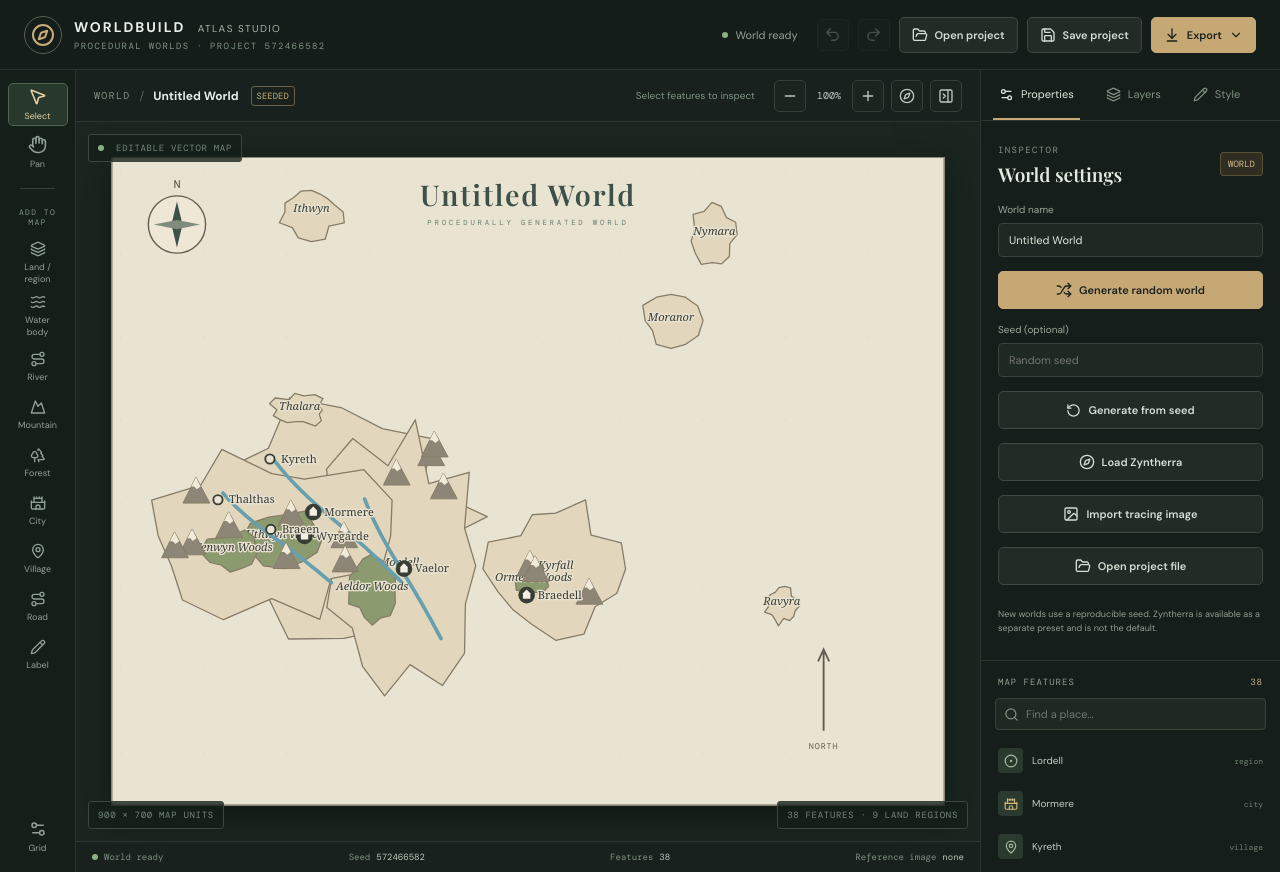
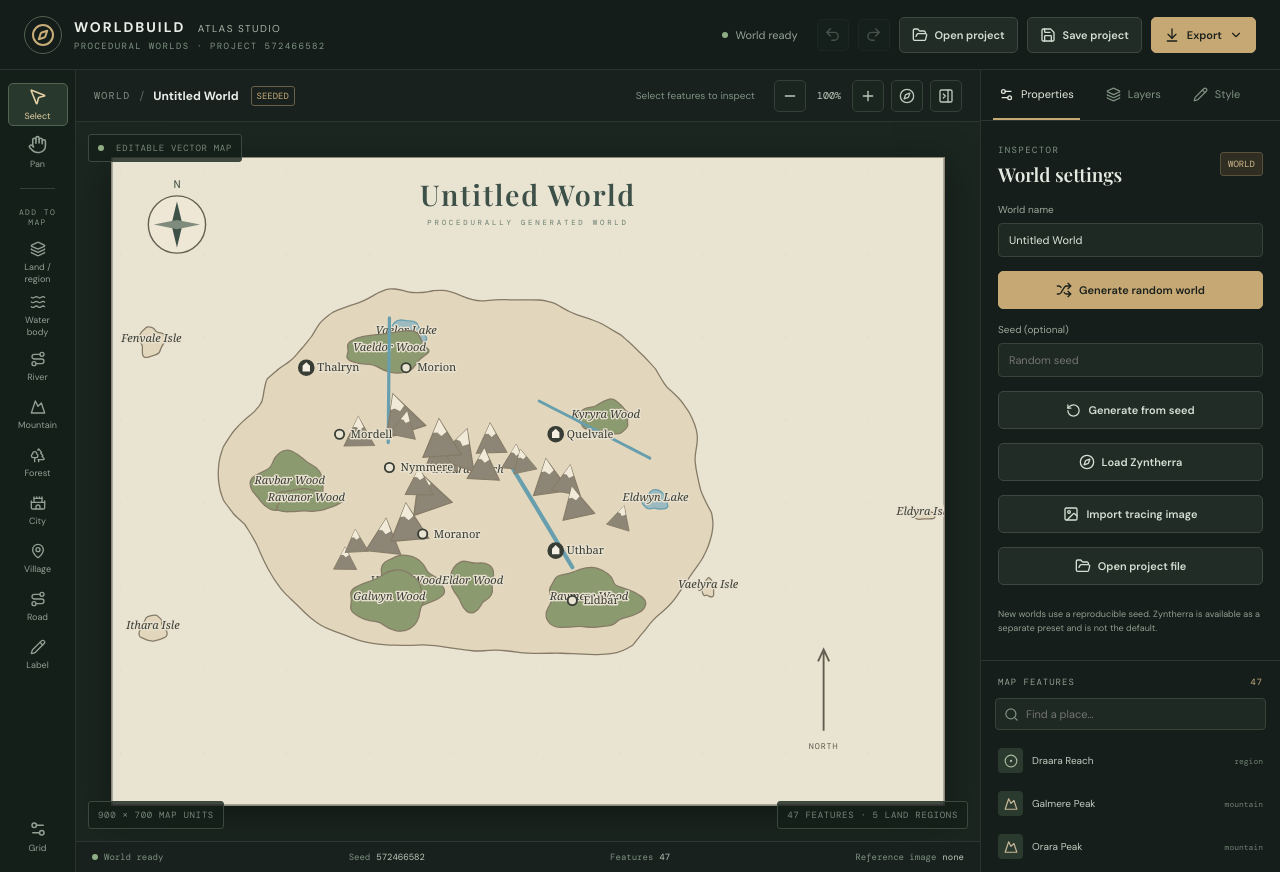
Before and after one commit to KingNoobie777/WorldbuildApp, a React (Vite) app: page / in a window 1280 px wide. Built offline with nearby package versions, Linux system fonts and the light colour scheme.

Commit message:
Replace random polygons with coherent noise-based terrain generation

```diff
--- a/src/App.tsx
+++ b/src/App.tsx
@@ -64,25 +64,124 @@ function fantasyName(rng:()=>number){
  const b=['anor','ara','bar','dell','dor','en','eth','fall','garde','ia','ion','mere','or','ryn','thas','vale','wyn','yra'];
  return pick(rng,a)+pick(rng,b);
 }
-function makeLandPath(rng:()=>number,cx:number,cy:number,rx:number,ry:number){
- const count=12+Math.floor(rng()*7); const pts:{x:number;y:number}[]=[];
- for(let i=0;i<count;i++){const a=(Math.PI*2*i/count);const jitter=.76+rng()*.48;pts.push({x:Math.max(24,Math.min(876,cx+Math.cos(a)*rx*jitter)),y:Math.max(35,Math.min(665,cy+Math.sin(a)*ry*jitter))});}
- return 'M '+pts.map(p=>p.x.toFixed(1)+' '+p.y.toFixed(1)).join(' L ')+' Z';
+type Point={x:number;y:number};
+function smoothClosedPath(points:Point[]){
+ if(points.length<3)return '';
+ const mids=points.map((p,i)=>({x:(p.x+points[(i+1)%points.length].x)/2,y:(p.y+points[(i+1)%points.length].y)/2}));
+ let d='M '+mids[mids.length-1].x.toFixed(1)+' '+mids[mids.length-1].y.toFixed(1);
+ points.forEach((p,i)=>{d+=' Q '+p.x.toFixed(1)+' '+p.y.toFixed(1)+' '+mids[i].x.toFixed(1)+' '+mids[i].y.toFixed(1);});
+ return d+' Z';
+}
+function valueNoise(x:number,y:number,seed:number){
+ const hash=(ix:number,iy:number)=>{let n=Math.imul(ix,374761393)+Math.imul(iy,668265263)+Math.imul(seed|0,1442695041);n=Math.imul(n^(n>>>13),1274126177);return ((n^(n>>>16))>>>0)/2147483647.5-1;};
+ const ix=Math.floor(x),iy=Math.floor(y),fx=x-ix,fy=y-iy;
+ const sx=fx*fx*(3-2*fx),sy=fy*fy*(3-2*fy);
+ const a=hash(ix,iy),b=hash(ix+1,iy),c=hash(ix,iy+1),d=hash(ix+1,iy+1);
+ const top=a+(b-a)*sx,bot=c+(d-c)*sx;
+ return top+(bot-top)*sy;
+}
+function terrainNoise(x:number,y:number,seed:number){
+ return valueNoise(x/150,y/150,seed)*.58+valueNoise(x/68,y/68,seed+17)*.29+valueNoise(x/30,y/30,seed+41)*.13;
+}
+type LandMass={cx:number;cy:number;rx:number;ry:number;angle:number;weight:number};
+function makeTerrainField(seed:number,rng:()=>number){
+ const masses:LandMass[]=[];
+ const count=1+Math.floor(rng()*3);
+ const anchorX=280+rng()*340,anchorY=230+rng()*220;
+ for(let i=0;i<count;i++){
+  const angle=rng()*Math.PI*2,dist=i===0?0:70+rng()*135;
+  masses.push({cx:Math.max(100,Math.min(800,anchorX+Math.cos(angle)*dist)),cy:Math.max(100,Math.min(600,anchorY+Math.sin(angle)*dist)),rx:145+rng()*105,ry:115+rng()*105,angle:(rng()-.5)*.9,weight:.82+rng()*.28});
+ }
+ const field=(x:number,y:number)=>{
+  let land=-2;
+  for(const m of masses){const dx=x-m.cx,dy=y-m.cy,ca=Math.cos(m.angle),sa=Math.sin(m.angle);const u=(dx*ca+dy*sa)/m.rx,v=(-dx*sa+dy*ca)/m.ry;const radial=1-Math.sqrt(u*u+v*v);land=Math.max(land,radial*m.weight);}
+  const edge=Math.min(x,MAP_W-x,y,MAP_H-y);
+  const edgeFade=Math.min(1,edge/42);
+  return land+terrainNoise(x,y,seed)*.24-(1-edgeFade)*.45;
+ };
+ return {field,masses};
+}
+function contourLand(field:(x:number,y:number)=>number,step=12){
+ const cols=Math.ceil(MAP_W/step),rows=Math.ceil(MAP_H/step);
+ const grid:number[][]=Array.from({length:rows+1},(_,j)=>Array.from({length:cols+1},(_,i)=>field(Math.min(MAP_W,i*step),Math.min(MAP_H,j*step))));
+ const segments:{a:Point;b:Point}[]=[];
+ for(let j=0;j<rows;j++)for(let i=0;i<cols;i++){
+  const x=i*step,y=j*step;
+  const v=[grid[j][i],grid[j][i+1],grid[j+1][i+1],grid[j+1][i]];
+  const p=[{x,y},{x:Math.min(MAP_W,x+step),y},{x:Math.min(MAP_W,x+step),y:Math.min(MAP_H,y+step)},{x,y:Math.min(MAP_H,y+step)}];
+  const edges:[[number,number],[number,number],[number,number],[number,number]]=[[0,1],[1,2],[2,3],[3,0]];
+  const crossings:Point[]=[];
+  for(const [a,b] of edges)if((v[a]>=0)!==(v[b]>=0)){const t=v[a]/(v[a]-v[b]);crossings.push({x:p[a].x+(p[b].x-p[a].x)*t,y:p[a].y+(p[b].y-p[a].y)*t});}
+  if(crossings.length===2)segments.push({a:crossings[0],b:crossings[1]});
+  else if(crossings.length===4){const center=(v[0]+v[1]+v[2]+v[3])/4;if((v[0]>=0)===(center>=0)){segments.push({a:crossings[0],b:crossings[3]},{a:crossings[1],b:crossings[2]});}else{segments.push({a:crossings[0],b:crossings[1]},{a:crossings[2],b:crossings[3]});}}
+ }
+ const key=(p:Point)=>Math.round(p.x*10)+','+Math.round(p.y*10);
+ const adjacency=new Map<string,number[]>();
+ segments.forEach((s,i)=>{for(const p of [s.a,s.b]){const k=key(p),arr=adjacency.get(k)||[];arr.push(i);adjacency.set(k,arr);}});
+ const used=new Set<number>(),loops:Point[][]=[];
+ for(let si=0;si<segments.length;si++){
+  if(used.has(si))continue;
+  const seg=segments[si];used.add(si);const loop=[seg.a,seg.b];let current=seg.b,guard=0;
+  while(guard++<segments.length+2){
+   const candidates=(adjacency.get(key(current))||[]).filter(n=>!used.has(n));
+   if(!candidates.length)break;
+   const next=segments[candidates[0]];used.add(candidates[0]);current=key(next.a)===key(current)?next.b:next.a;loop.push(current);
+   if(key(current)===key(loop[0]))break;
+  }
+  if(loop.length>=10&&key(loop[0])===key(loop[loop.length-1])){loop.pop();loops.push(loop);}
+ }
+ return loops.filter(loop=>Math.abs(loop.reduce((sum,p,i)=>{const q=loop[(i+1)%loop.length];return sum+p.x*q.y-q.x*p.y;},0)/2)>500);
+}
+function makeOrganicBlob(rng:()=>number,cx:number,cy:number,rx:number,ry:number){
+ const pts:Point[]=[],n=18+Math.floor(rng()*8),phase=rng()*Math.PI*2;
+ for(let i=0;i<n;i++){const a=i*Math.PI*2/n;const wave=1+.13*Math.sin(a*3+phase)+.08*Math.sin(a*5+phase*1.7)+(rng()-.5)*.14;pts.push({x:Math.max(8,Math.min(MAP_W-8,cx+Math.cos(a)*rx*wave)),y:Math.max(8,Math.min(MAP_H-8,cy+Math.sin(a)*ry*wave))});}
+ return smoothClosedPath(pts);
 }
 function generateWorld(seed:number):WorldProject{
- const rng=mulberry32(seed);const features:Feature[]=[];const count=3+Math.floor(rng()*3);
- for(let i=0;i<count;i++){
-   const cx=125+rng()*650,cy=135+rng()*440,rx=55+rng()*95,ry=45+rng()*100;
-   const name=fantasyName(rng);
-   features.push({id:'land-'+i,kind:'region',name,x:cx,y:cy,points:makeLandPath(rng,cx,cy,rx,ry)});
-   const settlements=1+Math.floor(rng()*3);
-   for(let j=0;j<settlements;j++){const sx=Math.max(25,Math.min(875,cx+(rng()-.5)*rx*1.15)),sy=Math.max(40,Math.min(660,cy+(rng()-.5)*ry*1.15));features.push({id:'city-'+i+'-'+j,kind:j===0?'city':'village',name:fantasyName(rng),x:sx,y:sy});}
-   if(rng()>.2)features.push({id:'forest-'+i,kind:'forest',name:fantasyName(rng)+' Woods',x:Math.max(25,cx-rx*.35),y:Math.max(40,cy+ry*.2),points:makeLandPath(rng,cx-rx*.35,cy+ry*.2,rx*.27,ry*.24)});
-   const mx=Math.max(30,Math.min(870,cx+(rng()-.5)*rx)),my=Math.max(45,Math.min(655,cy+(rng()-.5)*ry));
-   for(let j=0;j<2+Math.floor(rng()*4);j++)features.push({id:'mountain-'+i+'-'+j,kind:'mountain',name:fantasyName(rng)+' Peak',x:Math.max(20,Math.min(880,mx+(rng()-.5)*rx)),y:Math.max(35,Math.min(665,my+(rng()-.5)*ry))});
-   if(rng()>.25){const sx=Math.max(20,cx-rx*.45),sy=Math.max(35,cy-ry*.55);features.push({id:'river-'+i,kind:'river',name:fantasyName(rng)+' River',x:cx,y:cy,points:`M ${sx.toFixed(1)} ${sy.toFixed(1)} Q ${(cx-rx*.3).toFixed(1)} ${(cy-ry*.3).toFixed(1)} ${cx.toFixed(1)} ${cy.toFixed(1)} T ${(Math.min(875,cx+rx*.55)).toFixed(1)} ${Math.min(665,cy+ry*.6).toFixed(1)}`});}
+ const rng=mulberry32(seed);const features:Feature[]=[];const {field,masses}=makeTerrainField(seed,rng);
+ const contours=contourLand(field);
+ const landLoops=contours.length?contours:[[{x:180,y:200},{x:300,y:140},{x:450,y:180},{x:550,y:300},{x:430,y:480},{x:250,y:430}]];
+ const landAt=(x:number,y:number)=>field(x,y)>0.04;
+ const landPoints:Point[]=[];
+ for(let y=65;y<MAP_H-35;y+=18)for(let x=30;x<MAP_W-30;x+=18)if(landAt(x,y))landPoints.push({x,y});
+ landLoops.sort((a,b)=>Math.abs(b.reduce((s,p,i)=>s+p.x*b[(i+1)%b.length].y-b[(i+1)%b.length].x*p.y,0))-Math.abs(a.reduce((s,p,i)=>s+p.x*a[(i+1)%a.length].y-a[(i+1)%a.length].x*p.y,0)));
+ landLoops.forEach((loop,i)=>{
+  const cx=loop.reduce((s,p)=>s+p.x,0)/loop.length,cy=loop.reduce((s,p)=>s+p.y,0)/loop.length;
+  features.push({id:'continent-'+i,kind:'region',name:fantasyName(rng)+(i===0?' Reach':' Isles'),x:cx,y:cy,points:smoothClosedPath(loop)});
+ });
+ if(!landPoints.length)landPoints.push({x:450,y:350});
+ const onLand=()=>pick(rng,landPoints);
+ // Mountain chains follow broad, continuous arcs rather than isolated random triangles.
+ const rangeCount=Math.max(1,masses.length+Math.floor(rng()*2));
+ for(let r=0;r<rangeCount;r++){
+  const m=masses[r%masses.length],angle=m.angle+(rng()-.5)*1.2;
+  const start={x:m.cx-Math.cos(angle)*m.rx*.62,y:m.cy-Math.sin(angle)*m.ry*.62};
+  const finish={x:m.cx+Math.cos(angle)*m.rx*.62,y:m.cy+Math.sin(angle)*m.ry*.62};
+  const n=7+Math.floor(rng()*8);
+  for(let j=0;j<n;j++){const t=(j+(rng()-.5)*.45)/n;const x=start.x+(finish.x-start.x)*t+(rng()-.5)*34,y=start.y+(finish.y-start.y)*t+(rng()-.5)*34;if(landAt(x,y))features.push({id:'mountain-'+r+'-'+j,kind:'mountain',name:fantasyName(rng)+' Peak',x,y,size:.85+rng()*.7,rotation:Math.round(rng()*40-20)});}
  }
- for(let i=0;i<3+Math.floor(rng()*5);i++){const x=30+rng()*840,y=45+rng()*610;features.push({id:'island-'+i,kind:'region',name:fantasyName(rng),x,y,points:makeLandPath(rng,x,y,10+rng()*24,8+rng()*25)});}
+ // Lakes are placed inland and given curved shorelines.
+ for(let i=0;i<2+Math.floor(rng()*4);i++){
+  let p=onLand();for(let tries=0;tries<30&&!landAt(p.x,p.y);tries++)p=onLand();
+  const rx=9+rng()*19,ry=7+rng()*15;
+  features.push({id:'lake-'+i,kind:'water',name:fantasyName(rng)+' Lake',x:p.x,y:p.y,points:makeOrganicBlob(rng,p.x,p.y,rx,ry),rx:1,ry:1});
+ }
+ // Forest regions use irregular closed curves and stay on land.
+ for(let i=0;i<4+Math.floor(rng()*7);i++){
+  const p=onLand(),rx=18+rng()*35,ry=12+rng()*28;
+  features.push({id:'forest-'+i,kind:'forest',name:fantasyName(rng)+' Wood',x:p.x,y:p.y,points:makeOrganicBlob(rng,p.x,p.y,rx,ry)});
+ }
+ // Rivers begin inland and follow a meandering downhill path toward a nearby coast.
+ for(let i=0;i<2+Math.floor(rng()*4);i++){
+  const start=onLand();let x=start.x,y=start.y;const pts:Point[]=[{x,y}];let prevAngle=rng()*Math.PI*2;
+  for(let j=0;j<9;j++){let best:{x:number;y:number;score:number}|null=null;for(let k=0;k<9;k++){const a=prevAngle+(k-4)*.34,tx=x+Math.cos(a)*15,ty=y+Math.sin(a)*15;if(tx<8||tx>MAP_W-8||ty<8||ty>MAP_H-8)continue;const score=field(tx,ty)+Math.abs(a-prevAngle)*.18+(rng()*.045);if(!best||score<best.score)best={x:tx,y:ty,score};}if(!best)break;x=best.x;y=best.y;prevAngle=Math.atan2(y-pts[pts.length-1].y,x-pts[pts.length-1].x);pts.push({x,y});if(!landAt(x,y))break;}
+  if(pts.length>=4){let d='M '+pts[0].x.toFixed(1)+' '+pts[0].y.toFixed(1);for(let j=1;j<pts.length-1;j++){const mx=(pts[j].x+pts[j+1].x)/2,my=(pts[j].y+pts[j+1].y)/2;d+=' Q '+pts[j].x.toFixed(1)+' '+pts[j].y.toFixed(1)+' '+mx.toFixed(1)+' '+my.toFixed(1);}d+=' L '+pts[pts.length-1].x.toFixed(1)+' '+pts[pts.length-1].y.toFixed(1);features.push({id:'river-'+i,kind:'river',name:fantasyName(rng)+' River',x:start.x,y:start.y,points:d,size:.7+rng()*.5});}
+ }
+ // Settlements are separated and restricted to the land field.
+ const settlementCount=5+Math.floor(rng()*8),placed:Point[]=[];
+ for(let i=0;i<settlementCount;i++){let p=onLand(),tries=0;while(tries++<45&&placed.some(q=>Math.hypot(q.x-p.x,q.y-p.y)<42))p=onLand();placed.push(p);features.push({id:'settlement-'+i,kind:i%3===0?'city':'village',name:fantasyName(rng),x:p.x,y:p.y});}
+ // Add a few small offshore islands as their own organic landforms.
+ for(let i=0;i<3+Math.floor(rng()*6);i++){const x=20+rng()*860,y=25+rng()*650;if(landAt(x,y))continue;const rx=5+rng()*16,ry=4+rng()*12;features.push({id:'island-'+i,kind:'region',name:fantasyName(rng)+' Isle',x,y,points:makeOrganicBlob(rng,x,y,rx,ry)});}
  return {title:'Untitled World',version:2,seed,features,appearance:{...DEFAULT_APPEARANCE}};
 }
 function makeZyntherra():WorldProject{return {title:'Zyntherra',version:2,seed:null,features:zyntherraFeatures.map(f=>({...f})),appearance:{...DEFAULT_APPEARANCE},referenceImage:null};}
```
